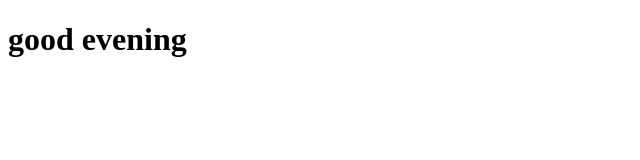
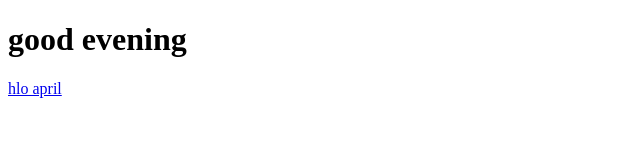
Before and after one commit to shylu-2000/sample, a plain HTML site: page index.html in a window 1280 px wide. Shown: the full height of the page, 0-640 px from the left. Drawn offline with Linux system fonts and the light colour scheme.

Commit message:
3rd commit

```diff
--- a/index.html
+++ b/index.html
@@ -9,6 +9,7 @@
 
 <body>
     <h1>good evening</h1>
+    <a href="hlo april">hlo april</a>
 
 </body>
 
```
